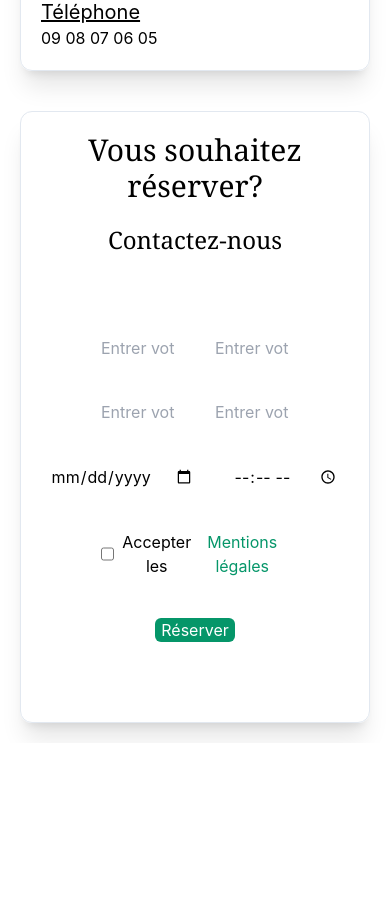
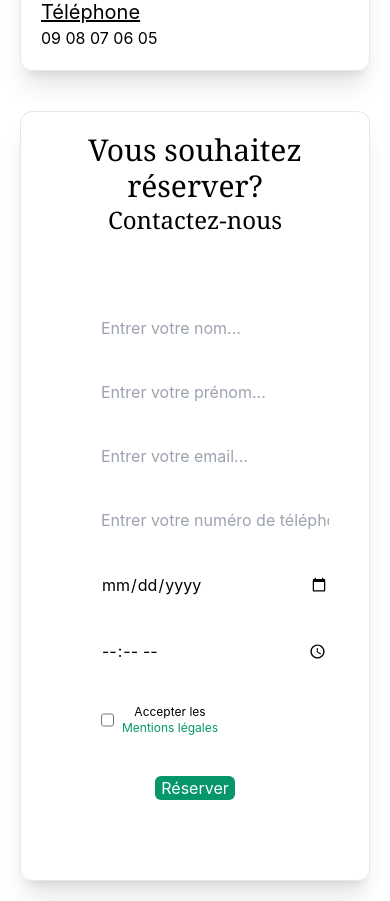
Before and after one commit to HM22-code/Static-web-page-showcase, a React (Create React App) app: page / in a window 390 px wide. Shown: the part 3080-3981 px from the top of the page. Before the commit the page ends 3823 px from the top, so only its background shows below. Built offline with nearby package versions, Linux system fonts and the light colour scheme.

Commit message:
Update Fom styles

```diff
--- a/src/components/Form.jsx
+++ b/src/components/Form.jsx
@@ -4,14 +4,14 @@ function Form() {
 	return (
 		<section>
 			<div className="mb-5 ml-5 mr-5 mt-10 rounded-xl border border-slate-200 shadow-xl dark:bg-slate-800 dark:shadow-slate-800">
-				<h3 className="m-5 font-serif text-3xl dark:text-white">
+				<h3 className="mt-5 font-serif text-3xl dark:text-white">
 					Vous souhaitez réserver?
 				</h3>
 				<h4 className="font-serif text-2xl dark:text-white">
 					Contactez-nous
 				</h4>
 				<form method="post" className="m-10 flex flex-col p-5">
-					<div className="flex flex-row justify-center">
+					<div className="flex flex-col justify-center md:flex-row">
 						<input
 							type="text"
 							name="nom"
@@ -27,7 +27,7 @@ function Form() {
 							required
 						/>
 					</div>
-					<div className="flex flex-row justify-center">
+					<div className="flex flex-col justify-center md:flex-row">
 						<input
 							type="email"
 							name="email"
@@ -43,7 +43,7 @@ function Form() {
 							required
 						/>
 					</div>
-					<div className="flex flex-row justify-center">
+					<div className="flex flex-col justify-center md:flex-row">
 						<input
 							type="date"
 							name="date"
@@ -68,10 +68,14 @@ function Form() {
 							required
 						/>
 						<label className="flex flex-row dark:text-white">
-							<p className="pl-2">Accepter les</p>
-							<p className="pl-1 text-emerald-600">
-								Mentions légales
-							</p>
+							<div className="flex flex-col pl-2">
+								<p className=" text-xs md:text-base">
+									Accepter les
+								</p>
+								<p className="text-xs text-emerald-600 md:text-base">
+									Mentions légales
+								</p>
+							</div>
 						</label>
 					</div>
 					<div className="m-5 justify-center">
```
